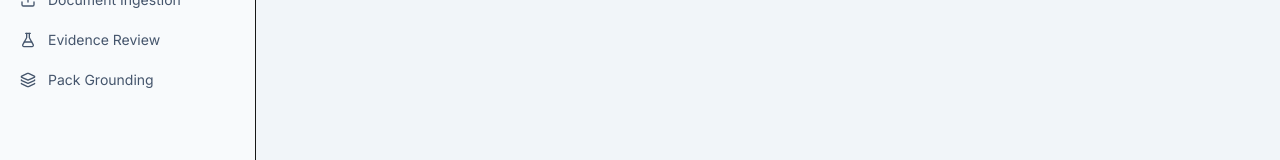
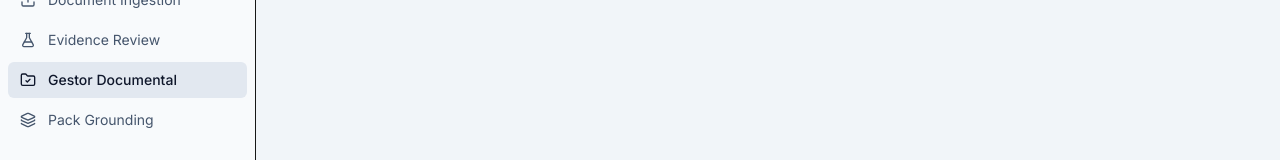
Before and after one commit to moimene/gemswell-mis, a Next.js app: page /admin/documents in a window 1280 px wide. Shown: the part 636-796 px from the top of the page. Built offline with nearby package versions, Linux system fonts and the light colour scheme; no server answers; the database is empty.

Commit message:
feat(ui): sidebar link to gestor documental
Co-Authored-By: Claude Opus 4.8 <noreply@anthropic.com>

```diff
--- a/src/components/layout/Sidebar.tsx
+++ b/src/components/layout/Sidebar.tsx
@@ -6,7 +6,7 @@ import {
   LayoutDashboard, Briefcase, Building2, GitBranch,
   Banknote, Shield, Utensils, Tag, BarChart3,
   AlertTriangle, FileText, MessageSquare, Upload, ChevronLeft, ChevronRight,
-  FlaskConical, Layers
+  FlaskConical, Layers, FolderCheck
 } from 'lucide-react'
 import { useState } from 'react'
 
@@ -33,6 +33,7 @@ const navSections = [
       { label: 'Document Bot', href: '/chat', icon: MessageSquare },
       { label: 'Document Ingestion', href: '/admin/ingest', icon: Upload },
       { label: 'Evidence Review', href: '/admin/review', icon: FlaskConical },
+      { label: 'Gestor Documental', href: '/admin/documents', icon: FolderCheck },
       { label: 'Pack Grounding',  href: '/admin/packs',  icon: Layers },
     ],
   },
```
